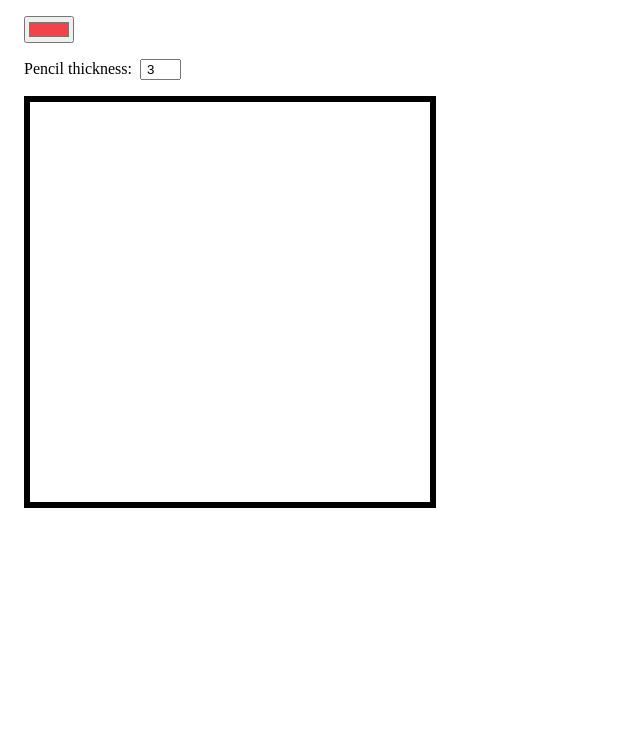
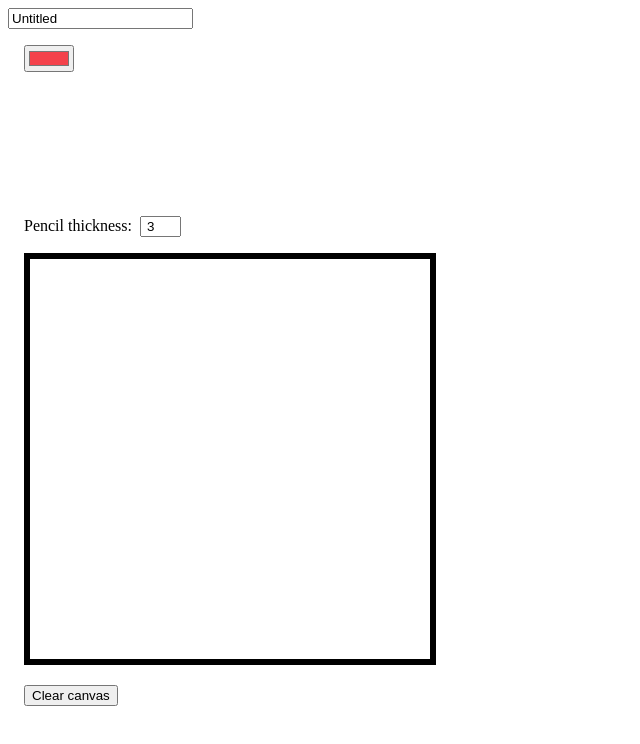
Before and after one commit to catcstevens/canvas, a React (Create React App) app: page / in a window 1280 px wide. Shown: the top 744 px of the page, without its empty margins (0-640 px from the left). Built offline with nearby package versions, Linux system fonts and the light colour scheme.

Commit message:
added clear canvas button

```diff
--- a/src/components/Canvas.js
+++ b/src/components/Canvas.js
@@ -1,6 +1,7 @@
 import React, {Component} from 'react'
 import ColourSelector from './ColourSelector'
 import PencilSelector from './PencilSelector'
+import Title from './Title'
 
 const canvasStyles = {
     border: "6px solid black"
@@ -16,6 +17,7 @@ class Canvas extends Component {
         height: 400,
         width: 400,
         lineThickness: 3,
+        title: "Untitled"
     }
 
     constructor(props) {
@@ -75,11 +77,23 @@ class Canvas extends Component {
         this.setState({ coords: [x,y]})
     }
 
+    clearCanvas = (event) => {
+        event.preventDefault()
+        this.context.clearRect(0, 0, this.context.canvas.width, this.context.canvas.height)
+    }
+
+    onTitleChange = (newTitle) => {
+        this.setState({title: newTitle})
+    }
+
     render() {
         const { hex, height, width, lineThickness } = this.state
 
         return (
             <div>
+                <Title title={this.state.title}
+                    onTitleChange={this.onTitleChange}
+                />
                 <div style={divStyles}>
                     <ColourSelector
                     onColourSelectorChange={this.onColourSelectorChange}
@@ -102,6 +116,9 @@ class Canvas extends Component {
                         style={canvasStyles}
                     />
                 </div>
+                <div style={divStyles}>
+                    <button onClick={this.clearCanvas}>Clear canvas</button>
+                </div>
             </div>
         )
     }
--- a/src/components/PencilSelector.js
+++ b/src/components/PencilSelector.js
@@ -9,7 +9,7 @@ const PencilSelector = (props) => {
         paddingLeft: "5px"
     }
     const divStyles = {
-        marginTop: "1em"
+        marginTop: "9em"
     }
 
     const thickness = props.thickness
--- /dev/null
+++ b/src/components/Title.js
@@ -0,0 +1,13 @@
+import React from 'react'
+
+const Title = (props) => {
+    const title = props.title
+    function onChangeInputText(event) {
+        const onTitleChange = props.onTitleChange
+        onTitleChange(event.target.value)
+    }
+    return (
+        <input value={title} type="text" onChange={onChangeInputText} />
+    )
+}
+export default Title
```
